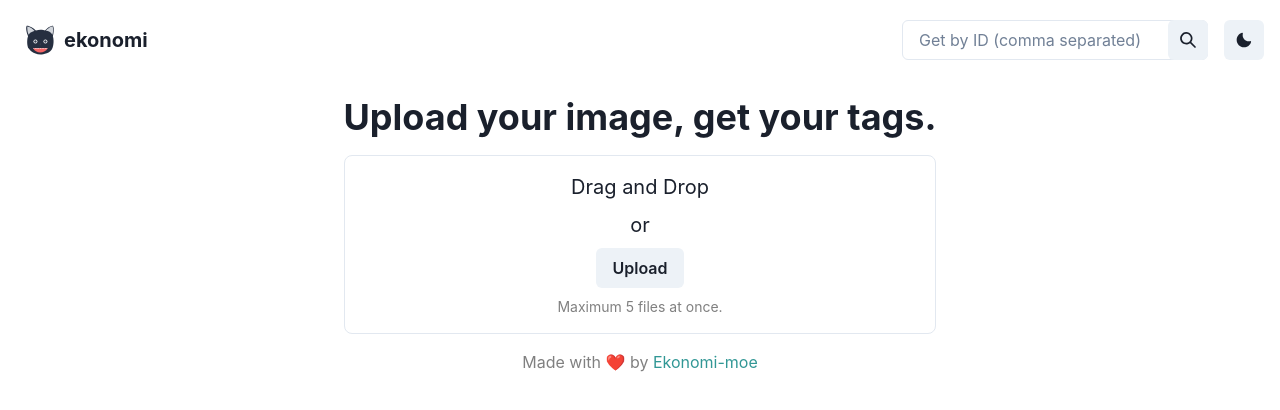
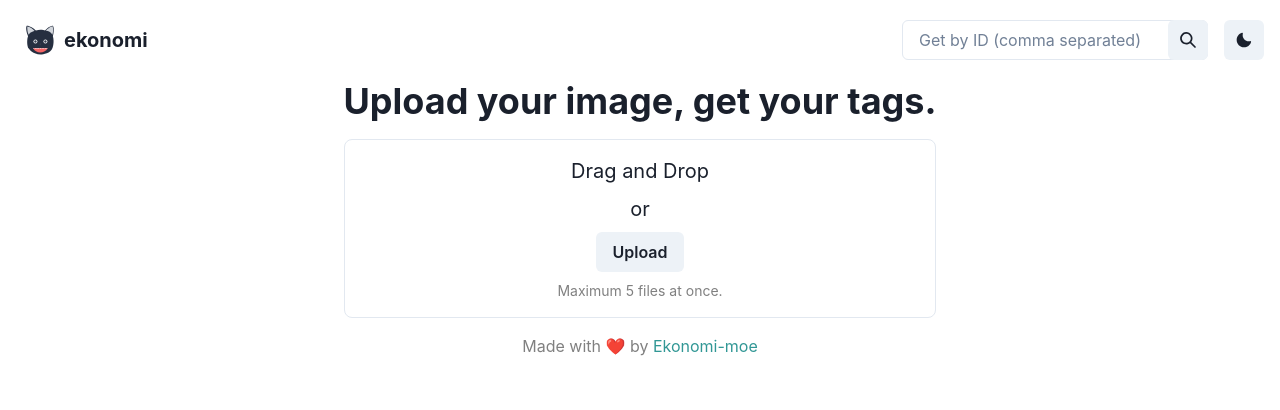
Before and after one commit to Ekonomi-moe/ekonomi-frontend, a Next.js app: page / in a window 1280 px wide. Shown: the top 410 px of the page. Built offline with nearby package versions, Linux system fonts and the light colour scheme.

Commit message:
💄 fix: footer doesnt have padding

```diff
--- a/components/footer.tsx
+++ b/components/footer.tsx
@@ -4,7 +4,7 @@ import React from 'react'
 
 const Footer = () => (
   <footer>
-    <Container maxW='container.lg'>
+    <Container maxW='container.lg' p='4'>
       <Center>
         <Text color='GrayText'>
           Made with ❤️ by{' '}
--- a/pages/index.tsx
+++ b/pages/index.tsx
@@ -73,7 +73,7 @@ const Index = ({}) => {
     <>
       <NavBar />
       <main onDragEnter={onDrag}>
-        <Center padding='4'>
+        <Center>
           {loading ? (
             <Loading />
           ) : (
--- a/pages/tags.tsx
+++ b/pages/tags.tsx
@@ -134,7 +134,7 @@ const Tags = () => {
       <>
         <NavBar />
         <main>
-          <Center p='4'>
+          <Center>
             <Loading />
           </Center>
         </main>
```
